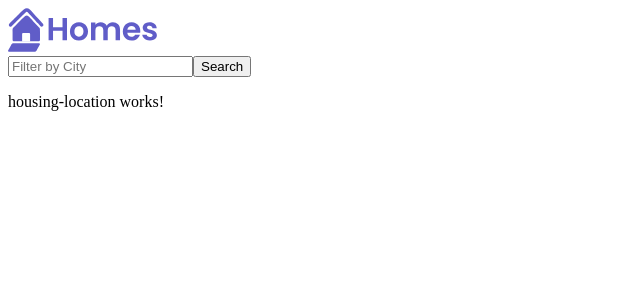
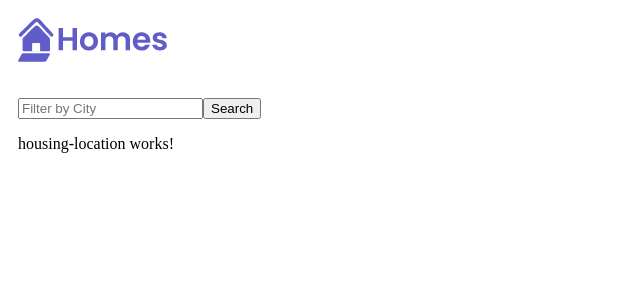
Before and after one commit to isaac-alexander/Home-App, an Angular app: page / in a window 1280 px wide. Shown: the top 300 px of the page, without its empty margins (0-640 px from the left). Built offline with nearby package versions, Linux system fonts and the light colour scheme.

Commit message:
src/app/app.component.css

```diff
--- a/src/app/app.component.css
+++ b/src/app/app.component.css
@@ -0,0 +1,12 @@
+:host {
+  --content-padding: 10px;
+}
+header {
+  display: block;
+  height: 60px;
+  padding: var(--content-padding);
+  box-shadow: 0px 5px 25px var(--shadow-color);
+}
+.content {
+  padding: var(--content-padding);
+}
```
